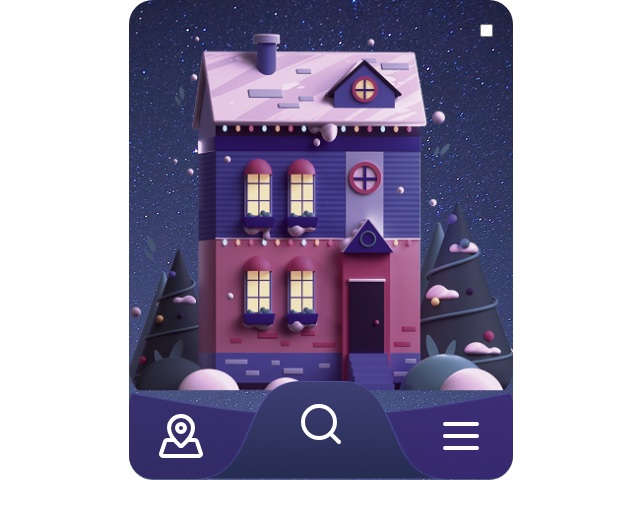
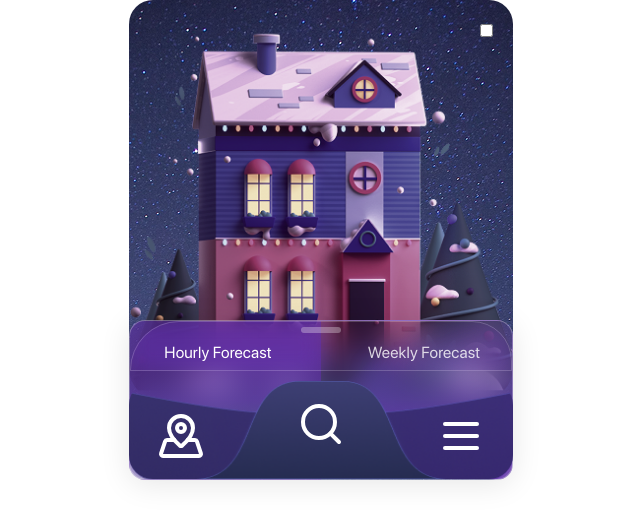
Before and after one commit to Mcorduk/2025-react-weather-app, a React (Vite) app: page / in a window 1280 px wide. Shown: the top 522 px of the page, without its empty margins (319-959 px from the left). Built offline with nearby package versions, Linux system fonts and the light colour scheme; a web font is replaced by a local one.

Commit message:
feat: add modal and style it

```diff
--- a/src/App.css
+++ b/src/App.css
@@ -41,3 +41,55 @@
   --radial-1: 'radial-gradient(circle, #F7CBFD, #7758D1)',
   --angular-1: 'conic-gradient(from 90deg, #612FAB)',
 }
+
+
+.home-modal{
+  background: conic-gradient(
+    rgba(97, 47, 171, 0) 14%,
+    rgba(97, 47, 171, 1) 36%,
+    rgba(97, 47, 171, 0) 63%,
+    rgba(97, 47, 171, 0.6) 75%
+);
+border-radius: 16px;
+box-shadow: 0 4px 30px rgba(0, 0, 0, 0.1);
+backdrop-filter: blur(16px);
+-webkit-backdrop-filter: blur(16px);
+border: 1px solid rgba(255, 255, 255, 0.3);
+}
+
+.tab-container {
+  position: relative;
+  height: 50px;
+  display: flex;
+  justify-content: space-between;
+  align-items: flex-end;
+  padding-bottom: 5px;
+
+  border-top-left-radius: 49px; /* Smoothly rounded edges */
+  border-top-right-radius: 40px;
+  border: 1px solid rgba(255, 255, 255, 0.2); /* iOS-like subtle border */
+
+  backdrop-filter: blur(10px); /* Glassmorphism effect */
+}
+
+.tab {
+  flex: 1;
+  text-align: center;
+  font-size: 16px;
+  color: rgba(255, 255, 255, 0.8);
+}
+
+.tab.active {
+  color: white;
+}
+
+.notch {
+  position: absolute;
+  top: 5px;
+  left: 50%;
+  transform: translateX(-50%);
+  width: 40px;
+  height: 6px;
+  background: rgba(255, 255, 255, 0.3);
+  border-radius: 3px;
+}
--- /dev/null
+++ b/src/components/HomeModal.tsx
@@ -0,0 +1,14 @@
+export interface IHomeModalProps {}
+
+export default function HomeModal(props: IHomeModalProps) {
+  return (
+    <div className="home-modal w-full h-1/3 absolute z-3 bg-gray-50 ">
+      <div className="tab-container flex justify-around w-full px-6 ">
+        <div className="tab active text-center mr-20 ">Hourly Forecast</div>
+        <div className="tab">Weekly Forecast</div>
+        <div className="notch"></div>
+      </div>
+      <div></div>
+    </div>
+  );
+}
--- a/src/components/MainLayout.tsx
+++ b/src/components/MainLayout.tsx
@@ -1,4 +1,5 @@
 import HomeHeader from "./HomeHeader";
+import HomeModal from "./HomeModal";
 import House from "./House";
 import TabBar from "./TabBar";
 import ThemeToggleSwitch from "./ThemeToggleSwitch";
@@ -15,6 +16,7 @@ export function MainLayout() {
         low={"18"}
       />
       <House></House>
+      <HomeModal />
       <TabBar></TabBar>
     </div>
   );
```
